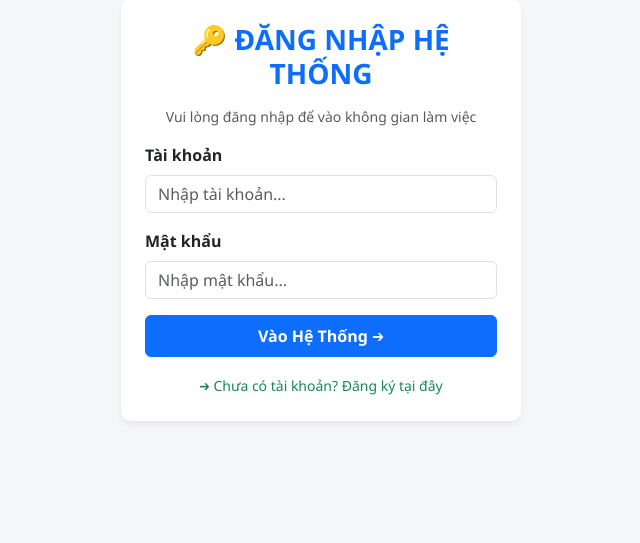
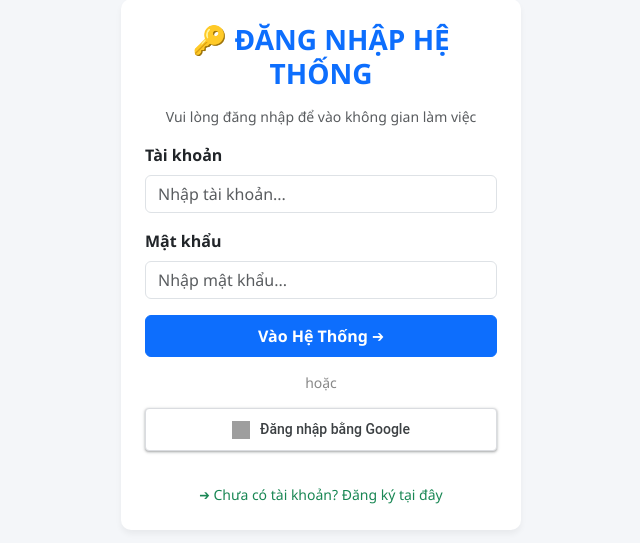
Before and after one commit to ZIN141125/Web-video-zin-nguyen, a Flask app: page / in a window 1280 px wide. Shown: the part 105-648 px from the top of the page, without its empty margins (319-959 px from the left). Run offline with Flask 3, Linux system fonts and the light colour scheme; grey boxes are pictures that could not be loaded.

Commit message:
Update index.html

```diff
--- a/templates/index.html
+++ b/templates/index.html
@@ -46,6 +46,16 @@
                 {{ 'Đăng Ký Ngay ➔' if is_register else 'Vào Hệ Thống ➔' }}
             </button>
         </form>
+        <div style="text-align: center; margin: 15px 0; color: #888; font-size: 14px;">
+    <span>hoặc</span>
+</div>
+
+<div style="text-align: center; margin-bottom: 15px;">
+    <a href="/login/google" style="display: inline-flex; align-items: center; justify-content: center; background-color: #fff; color: #3c4043; border: 1px solid #dadce0; padding: 10px 20px; border-radius: 4px; font-family: 'Roboto', sans-serif; font-size: 14px; font-weight: 500; text-decoration: none; box-shadow: 0 1px 2px 0 rgba(60,64,67,0.3), 0 1px 3px 1px rgba(60,64,67,0.15); transition: background-color 0.2s; width: 100%; box-sizing: border-box;">
+        <img src="https://upload.wikimedia.org/wikipedia/commons/c/c1/Google_%22G%22_logo.svg" alt="Google logo" style="width: 18px; height: 18px; margin-right: 10px;">
+        Đăng nhập bằng Google
+    </a>
+</div>
 
         <div class="text-center mt-3">
             {% if is_register %}
```
